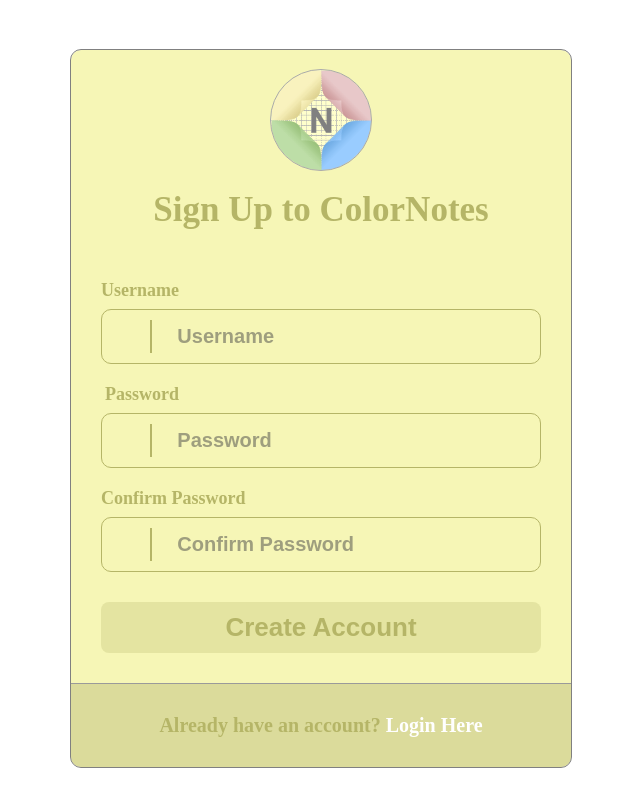
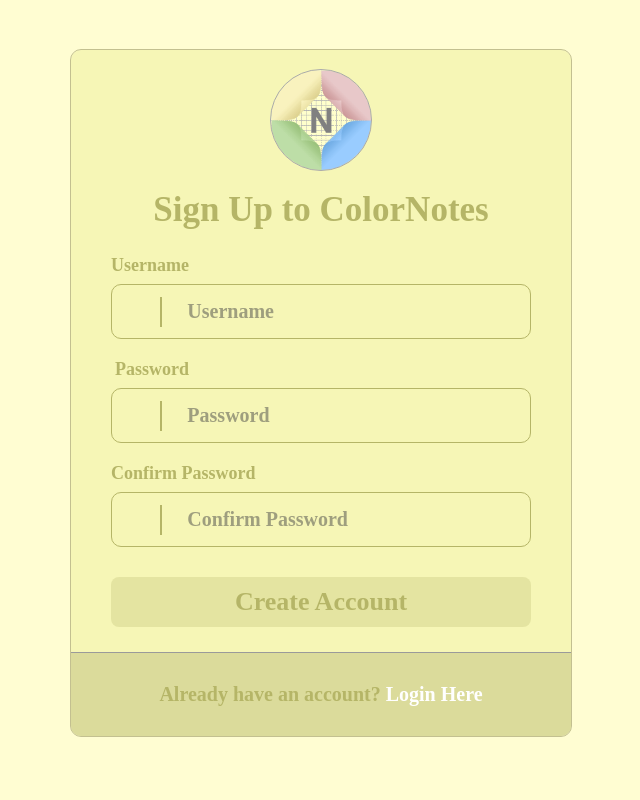
Before and after one commit to TenmaChinen/color-notes-dj, a Django app: page /register/ in a window 1280 px wide. Shown: the whole page, without its empty margins (319-959 px from the left). Run offline with Django 3.2, Linux system fonts and the light colour scheme.

Commit message:
Media Queries small devices fixed.

```diff
--- a/notes/static/notes/css/drawer.css
+++ b/notes/static/notes/css/drawer.css
@@ -31,10 +31,12 @@
   width: 100%;
   padding: 10px;
   outline: none;
-  /* margin: 5px; */
   box-sizing: border-box;
   color: rgb(192, 173, 138);
   font-weight: bolder;
+  white-space: nowrap;
+  overflow-x: hidden;
+  text-overflow: ellipsis;
 }
 
 #group-ph input::placeholder{
--- a/notes/static/notes/js/navbar.js
+++ b/notes/static/notes/js/navbar.js
@@ -13,7 +13,6 @@ const btnLogout = document.getElementById("btn-logout");
 
 function toggleNavTools() {
   const state = navTools.style.getPropertyValue("display") == "none";
-
   navTools.style.setProperty("display", state ? "flex" : "none");
 }
 
--- a/notes/static/notes/js/noteElement.js
+++ b/notes/static/notes/js/noteElement.js
@@ -22,9 +22,8 @@ function addNotesDropdownOptions() {
 function createNotePH() {
   const noteData = { id: "note-ph", title: "", text: "", color_id: 0 };
   const notePH = createNoteElement(noteData);
+  notePH.innerHTML += `<i id="btn-add-ph" class="material-icons" role="button" onclick="addNewNote()">&#xe145</i>`;
   notesContainer.prepend(notePH);
-  setNoteColor(noteData.id, noteData.color_id);
-  notePH.innerHTML += `<i class="material-icons btn-add" role="button" onclick="addNewNote()">&#xe145</i>`;
   return notePH;
 }
 
--- a/notes/static/notes/js/notePH.js
+++ b/notes/static/notes/js/notePH.js
@@ -6,8 +6,9 @@ const textBoxPH = notePH.querySelector(".text-box");
 const toolBoxPH = notePH.querySelector(".tool-box");
 const dropdownPH = notePH.querySelector(".dropdown");
 const btnClosePH = notePH.querySelector(".btn-close");
-const btnAddPH = notePH.querySelector(".btn-add");
+const btnAddPH = document.getElementById("btn-add-ph");
 
+setNoteColor("note-ph",0);
 setNotePHVisibility(false);
 
 titlePH.setAttribute("onclick", "onPressNotePH()");
--- a/notes/templates/notes/notes.html
+++ b/notes/templates/notes/notes.html
@@ -40,9 +40,6 @@
 
   addNotesDropdownOptions();
   setNotesColors("notes-container");
-
-  /*   N O T E   P L A C E   H O L D E R   */
-
   const notePH = createNotePH();
 
   /*   N O T E   C A L L B A C K   */
--- a/notes/urls.py
+++ b/notes/urls.py
@@ -4,7 +4,8 @@ from . import views
 app_name = 'notes'
 
 urlpatterns = [
-    path('notes/', views.notes_view, name='notes'),
+    # path('notes/', views.notes_view, name='notes'),
+    path('', views.notes_view, name='notes'),
     path('notes/create/<int:group_id>/',views.create_note),
     path('notes/update/<int:group_id>/<int:note_id>/<int:element_id>/',views.update_note),
     path('notes/delete/<int:group_id>/<int:note_id>/',views.delete_note),
--- a/users/static/users/css/base.css
+++ b/users/static/users/css/base.css
@@ -4,11 +4,11 @@
 
 
 /* GENERAL STYLES */
-
+/*
 @font-face {
 	font-family: Roboto-Light;
 	src: url("../fonts/Roboto-Light.ttf");
-}
+} */
 
 *{
   /* font-family: Roboto; */
@@ -23,8 +23,8 @@ html{
 
 body{
   padding: 0.1px;
-  background-color:white;
-  /* background-color: blueviolet; */
+  /* background-color:white; */
+  background-color: blueviolet;
   height: 100vh;
 }
 
@@ -34,9 +34,9 @@ body{
 
 .main-container{
   padding: 0.1px;
-  background-color: beige;
-  min-height: 800px;
-  height: calc(100% - var(--navbar-height));
+  background-color: rgb(255, 253, 210);
+  height: 100%;
+  overflow-y: auto;
 }
 
 /* MAIN CONTAINER */
--- a/users/static/users/css/forms.css
+++ b/users/static/users/css/forms.css
@@ -1,48 +1,53 @@
-*{
-	margin: 0;
-	padding: 0;
-}
-
-:root{
+:root {
 	/* --form-fg: #bc8a67; */
 	/* --form-bg: #ffd8b9; */
 	/* --btn-bg:#edbc8d;
 	--btn-bg-hover:#e0b288; */
-	--btn-bg:#e4e4a1;
-	--btn-bg-hover:#c3c37b;
+	--btn-bg: #e4e4a1;
+	--btn-bg-hover: #c3c37b;
 	--form-fg: #b5b567;
 	--form-bg: #f6f6b6;
 	--placeholder-fg: #4545457e;
 	--form-footer-bg: #dbdb9b;
-	--title-size:35px;
-	--label-size:18px;
-	--input-size:20px;
+	--title-size: 35px;
+	--label-size: 18px;
+	--input-size: 20px;
 	--icon-size: 30px;
 	--btn-submit-size: 26px;
 	--txt-footer: 20px;
 }
 
+* {
+	margin: 0;
+	padding: 0;
+}
 
-.form-container{
+.form-container {
 	display: block;
 	color: var(--form-fg);
 	font-weight: bold;
 	align-self: center;
 	border-radius: 10px;
 	background-color: var(--form-bg);
-	width: 500px;
+	width: 90%;
+	max-width: 500px;
 	margin-top: 50px;
 	margin-left: auto;
 	margin-right: auto;
-	outline: 1px solid gray;
+	margin-bottom: 100px;
+	outline: 1px solid rgb(195, 192, 144);
 	padding: 0.1px;
 }
 
-.form-container form{
-	margin: 30px;
+.form-container form {
+	margin-left: 8%;
+	margin-right: 8%;
+	margin-top: 5%;
+	margin-bottom: 5%;
+	/* margin: 30px; */
 }
 
-.form-logo{
+.form-logo {
 	display: block;
 	margin-left: auto;
 	margin-right: auto;
@@ -55,30 +60,37 @@
 	outline: 1px solid rgb(170, 170, 170);
 }
 
-.form-title{
+.form-title {
+	margin-left: 5%;
+	margin-right: 5%;
 	font-size: var(--title-size);
 	text-align: center;
 	margin-top: 20px;
 	color: var(--title-fg);
+	text-align: center;
 }
 
-.form-group{
+.form-group {
 	margin-bottom: 30px;
-	margin-top: 30px;
+	/* margin-top: 5%; */
 }
 
-.form-group label{
-	font-size:var(--label-size);
-	display:inline-block;
+.form-group label {
+	font-size: var(--label-size);
+	display: inline-block;
 	margin-bottom: 8px;
 	margin-top: 20px;
 }
 
-.form-group input{
+.form-group label:first-child{
+	margin-top: 0px;
+}
+
+.form-group input {
 	font-size: var(--input-size);
 }
 
-input{
+input {
 	border-style: none;
 	background: none;
 	color: var(--form-fg);
@@ -87,27 +99,29 @@ input{
 	width: 100%;
 }
 
-input::placeholder{
+input::placeholder {
 	color: var(--placeholder-fg);
 }
 
-input:focus{
+input:focus {
 	background: none;
 	width: 100%;
 	outline: none;
 }
 
-.box-icon-input{
+.box-icon-input {
 	display: flex;
 	border: 1px solid var(--form-fg);
 	border-radius: 10px;
 	width: 100%;
 	padding: 10px;
 	box-sizing: border-box;
+	flex-direction: row;
+	align-items: center;
 }
 
-.box-icon-input i{
-	font-size: var(--icon-size) ;
+.box-icon-input i {
+	font-size: var(--icon-size);
 	margin: 0px 20px 0px 5px;
 	padding-right: 10px;
 	color: var(--form-fg);
@@ -115,7 +129,7 @@ input:focus{
 }
 
 
-.btn-submit{
+.btn-submit {
 	font-size: var(--btn-submit-size);
 	font-weight: bold;
 	color: var(--form-fg);
@@ -126,22 +140,22 @@ input:focus{
 	width: 100%;
 }
 
-.btn-submit:hover{
+.btn-submit:hover {
 	background-color: var(--btn-bg-hover);
 }
 
 
-input:-webkit-autofill{
-  -webkit-text-fill-color: white;
-  transition: background-color 5000s ease-in-out 0s;
+input:-webkit-autofill {
+	-webkit-text-fill-color: white;
+	transition: background-color 5000s ease-in-out 0s;
 }
 
 input::-ms-reveal {
-  filter: invert(50%);
+	filter: invert(50%);
 }
 
 
-.form-footer{
+.form-footer {
 	background: var(--form-footer-bg);
 	padding: 30px 0px;
 	font-size: var(--txt-footer);
@@ -150,11 +164,48 @@ input::-ms-reveal {
 	border-radius: 0px 0px 10px 10px;
 }
 
-.form-footer p{
+.form-footer p {
 	color: var(--form-fg);
 }
 
-.form-footer a{
+.form-footer a {
 	color: white;
 	text-decoration-line: none;
 }
+
+
+/*   M E D I A   Q U E R I E S   */
+
+/*   S M A L L   D E V I C E   */
+@media screen and (max-width : 450px) {
+	:root {
+		--title-size: 22px;
+		--label-size: 14px;
+		--input-size: 14px;
+		--icon-size: 20px;
+		--btn-submit-size: 18px;
+		--txt-footer: 14px;
+	}
+
+	.form-group{
+		margin-bottom: 20px;
+	}
+
+	.form-group label {
+		margin-bottom: 6px;
+		margin-top: 10px;
+	}
+
+	.box-icon-input {
+		padding: 3px;
+	}
+
+	.form-logo {
+		width: 60px;
+		height: 60px;
+	}
+
+	.form-footer {
+		padding: 15px 0px;
+	}
+}
--- a/users/templates/users/base.html
+++ b/users/templates/users/base.html
@@ -8,13 +8,10 @@
   <meta name="viewport" content="width=device-width, initial-scale=1.0">
   <title>Website Notes</title>
 
-  <link rel="preconnect" href="https://fonts.googleapis.com">
-  <link rel="preconnect" href="https://fonts.gstatic.com" crossorigin>
-  <link href="https://fonts.googleapis.com/css2?family=Roboto:wght@300&display=swap" rel="stylesheet">
-
   <link rel="stylesheet" href="https://fonts.googleapis.com/icon?family=Material+Icons">
 
-  <link rel="stylesheet" type="text/css" href="{% static 'users/base.css' %}">
+  <link rel="stylesheet" type="text/css" href="{% static 'css/fonts.css' %}">
+  <link rel="stylesheet" type="text/css" href="{% static 'users/css/base.css' %}">
 </head>
 
 <body>
--- a/users/views.py
+++ b/users/views.py
@@ -15,7 +15,7 @@ def register_view(request):
       new_user = auth.authenticate( username=data['username'], password=data['password1'])
       if new_user is not None:
         auth.login(request, new_user)
-      return redirect('/notes')
+      return redirect('/')
 
   form = NewUserForm()
   context = {'form' : form}
```
Also changed, not shown: color-notes/settings.py (+7 -1 lines), notes/static/notes/css/navbar.css (+35 -12 lines), notes/static/notes/css/notes.css (+58 -38 lines), notes/static/notes/js/noteColor.js (+14 -8 lines), notes/templates/notes/base.html (+7 -3 lines), 3 other files.
